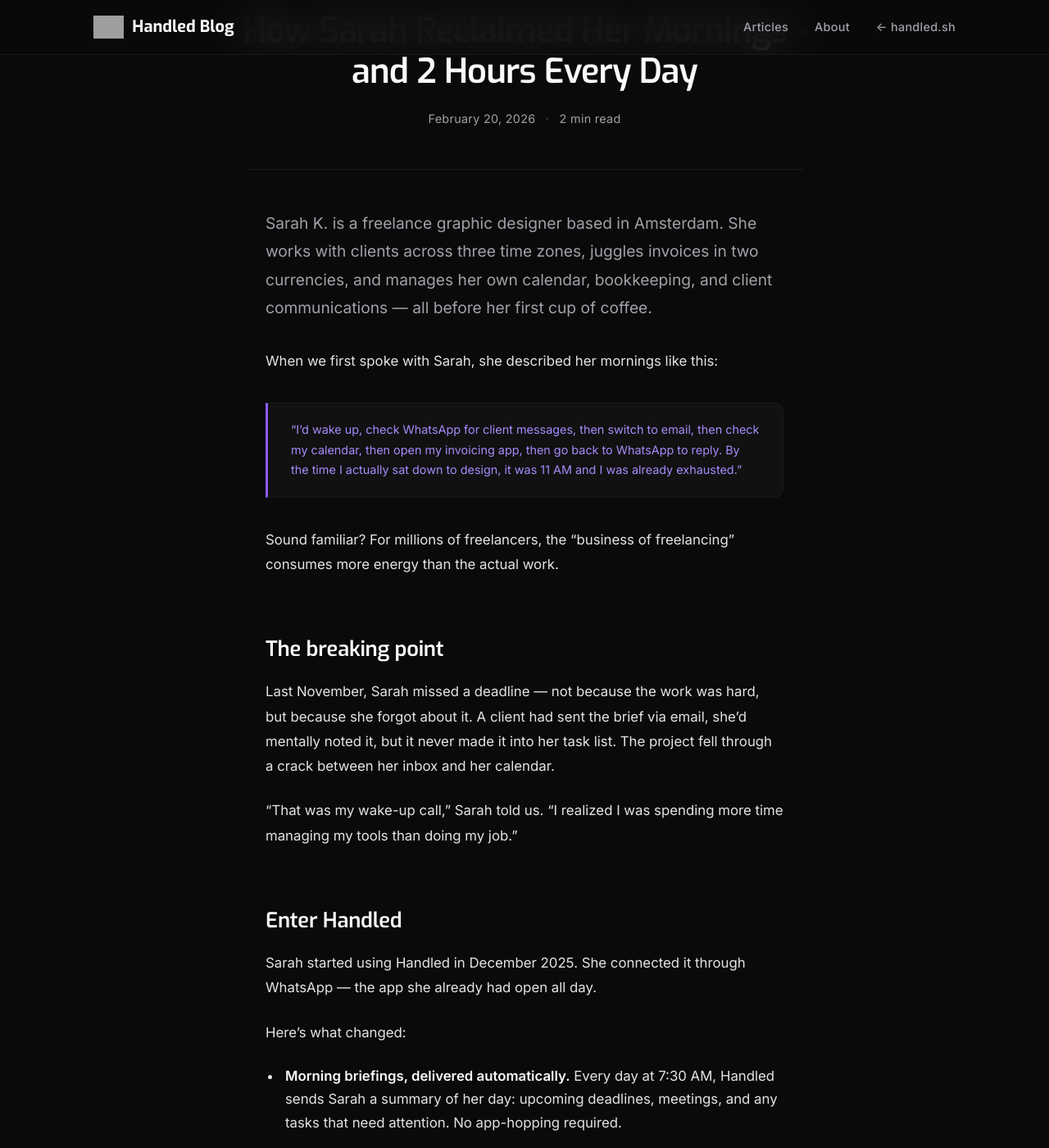
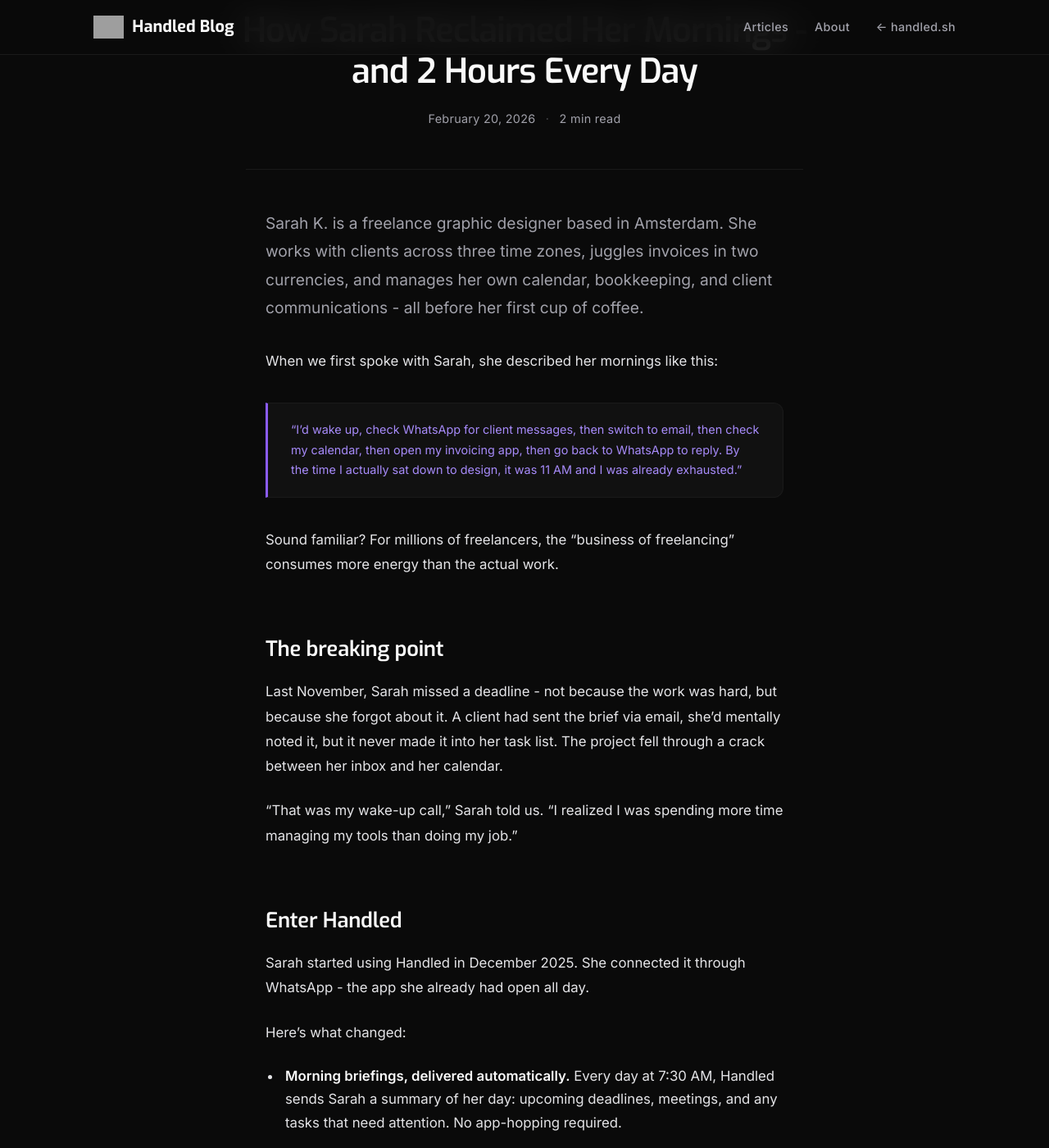
Before and after one commit to handled-sh/handled-sh.github.io, a Jekyll site: the page built from _posts/2026-02-20-how-sarah-reclaimed-her-mornings.md, in a window 1280 px wide and 1400 px high, scrolled down 208 px. Shown: the whole window at 82% size. Built offline with Jekyll 4.4.1, drawn with Linux system fonts in a browser that asks for light colours; some of the changed text lies outside the part shown.

```diff
--- a/_posts/2026-02-20-how-sarah-reclaimed-her-mornings.md
+++ b/_posts/2026-02-20-how-sarah-reclaimed-her-mornings.md
@@ -7,7 +7,7 @@ excerpt: "Freelance designer Sarah K. was drowning in admin tasks before breakfa
 tag: Case Study
 ---
 
-Sarah K. is a freelance graphic designer based in Amsterdam. She works with clients across three time zones, juggles invoices in two currencies, and manages her own calendar, bookkeeping, and client communications — all before her first cup of coffee.
+Sarah K. is a freelance graphic designer based in Amsterdam. She works with clients across three time zones, juggles invoices in two currencies, and manages her own calendar, bookkeeping, and client communications - all before her first cup of coffee.
 
 When we first spoke with Sarah, she described her mornings like this:
 
@@ -17,19 +17,19 @@ Sound familiar? For millions of freelancers, the "business of freelancing" consu
 
 ## The breaking point
 
-Last November, Sarah missed a deadline — not because the work was hard, but because she forgot about it. A client had sent the brief via email, she'd mentally noted it, but it never made it into her task list. The project fell through a crack between her inbox and her calendar.
+Last November, Sarah missed a deadline - not because the work was hard, but because she forgot about it. A client had sent the brief via email, she'd mentally noted it, but it never made it into her task list. The project fell through a crack between her inbox and her calendar.
 
 "That was my wake-up call," Sarah told us. "I realized I was spending more time managing my tools than doing my job."
 
 ## Enter Handled
 
-Sarah started using Handled in December 2025. She connected it through WhatsApp — the app she already had open all day.
+Sarah started using Handled in December 2025. She connected it through WhatsApp - the app she already had open all day.
 
 Here's what changed:
 
 - **Morning briefings, delivered automatically.** Every day at 7:30 AM, Handled sends Sarah a summary of her day: upcoming deadlines, meetings, and any tasks that need attention. No app-hopping required.
 - **Client messages, triaged instantly.** When a client sends a new brief or revision request, Sarah forwards it to Handled. It extracts the key details, creates a task with the deadline, and adds it to her schedule.
-- **Invoice reminders she doesn't have to think about.** Handled tracks her outstanding invoices and nudges her when one is overdue — or nudges the client, if she prefers.
+- **Invoice reminders she doesn't have to think about.** Handled tracks her outstanding invoices and nudges her when one is overdue - or nudges the client, if she prefers.
 - **Calendar conflicts, caught before they happen.** When Sarah tries to book a new client call, Handled checks for conflicts and suggests alternatives. No more double-bookings.
 
 ## The results
@@ -38,7 +38,7 @@ After eight weeks with Handled, Sarah tracked her time and found something remar
 
 But the numbers only tell part of the story. Here's what Sarah said when we caught up with her in February:
 
-> "It's not just about the time. It's about the mental space. I used to carry this constant low-level anxiety — did I forget something? Did I reply to that email? Now I trust that Handled has it covered. I wake up, read my briefing, and start designing. That's it."
+> "It's not just about the time. It's about the mental space. I used to carry this constant low-level anxiety - did I forget something? Did I reply to that email? Now I trust that Handled has it covered. I wake up, read my briefing, and start designing. That's it."
 
 ## What freelancers can learn from Sarah
 
@@ -50,7 +50,7 @@ The pattern is almost always the same:
 2. **Too much context-switching.** Jumping between apps breaks focus and drains energy.
 3. **Too little trust.** Without a reliable system, everything lives in your head, and your head is not a database.
 
-Handled solves all three by meeting you where you already are — in your messaging app — and quietly handling the rest.
+Handled solves all three by meeting you where you already are - in your messaging app - and quietly handling the rest.
 
 ## Try it yourself
 
```
